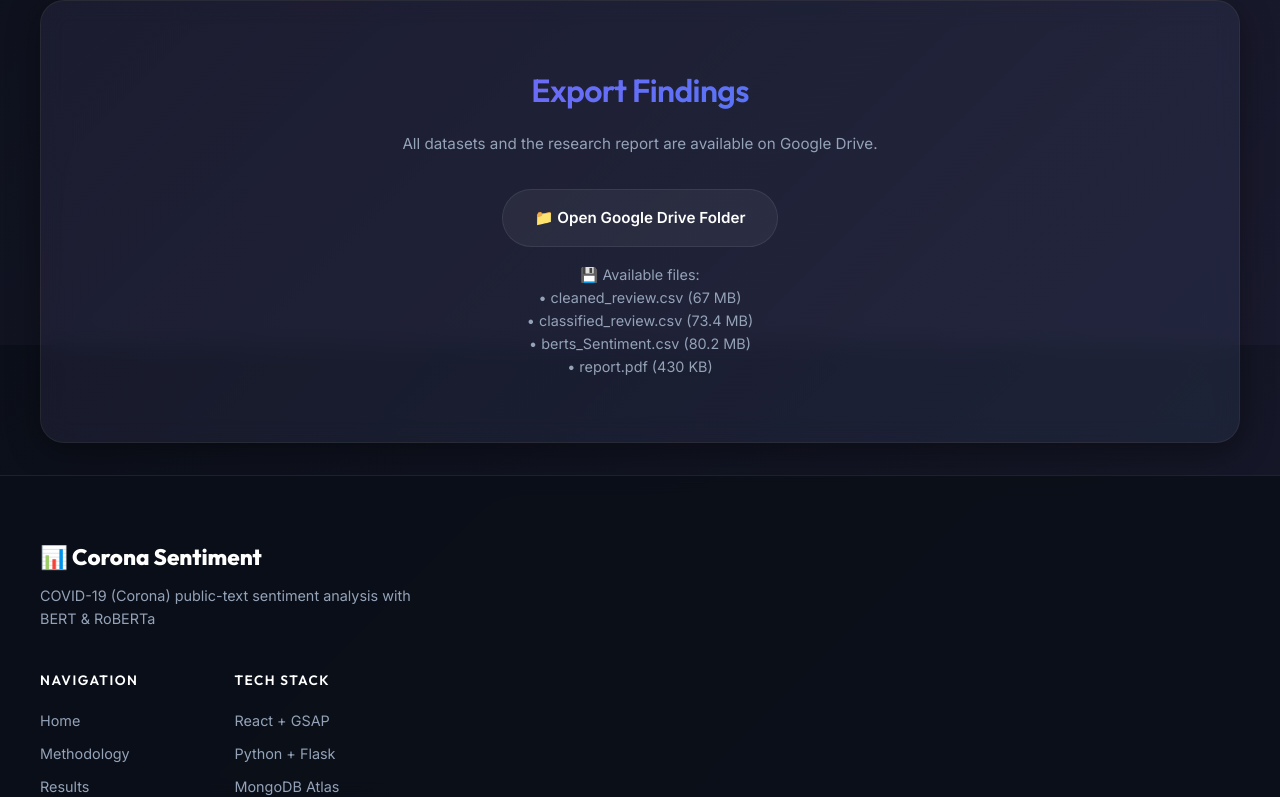
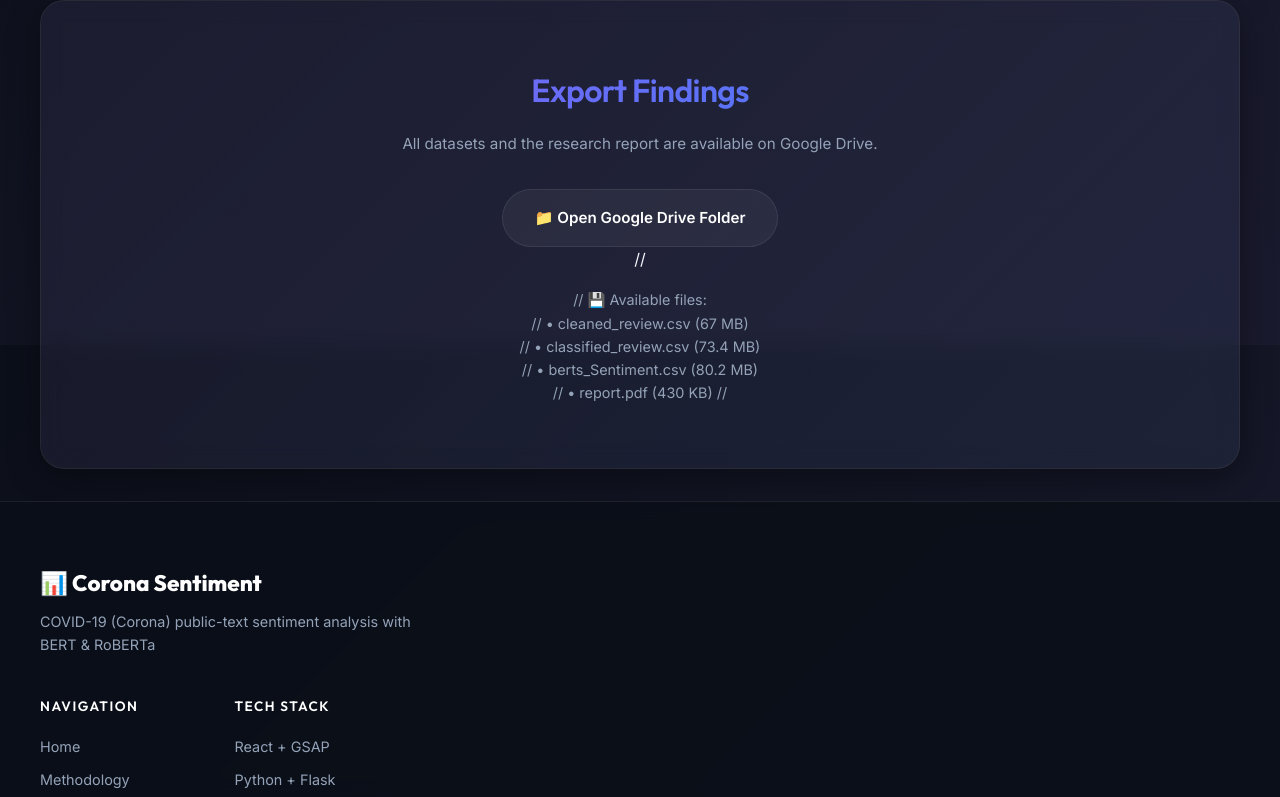
Before and after one commit to Praphull4564/Sentimental_Analysis_Corona, a React (Create React App) app in the folder website/: page /results in a window 1280 px wide. Shown: the part 2055-2852 px from the top of the page. Built offline with nearby package versions, Linux system fonts and the light colour scheme; the HTML template or start-up script is replaced by a standard one.

Commit message:
Update Results.js

```diff
--- a/website/src/pages/Results.js
+++ b/website/src/pages/Results.js
@@ -425,13 +425,13 @@ function Results() {
             📁 Open Google Drive Folder
           </a>
         </div>
-        <p style={{ marginTop: '1rem', fontSize: '0.9rem', color: '#94a3b8', textAlign: 'center' }}>
-          💾 Available files:<br/>
-          • cleaned_review.csv (67 MB)<br/>
-          • classified_review.csv (73.4 MB)<br/>
-          • berts_Sentiment.csv (80.2 MB)<br/>
-          • report.pdf (430 KB)
-        </p>
+        // <p style={{ marginTop: '1rem', fontSize: '0.9rem', color: '#94a3b8', textAlign: 'center' }}>
+        //   💾 Available files:<br/>
+        //   • cleaned_review.csv (67 MB)<br/>
+        //   • classified_review.csv (73.4 MB)<br/>
+        //   • berts_Sentiment.csv (80.2 MB)<br/>
+        //   • report.pdf (430 KB)
+        // </p>
       </section>
     </main>
   );
```
